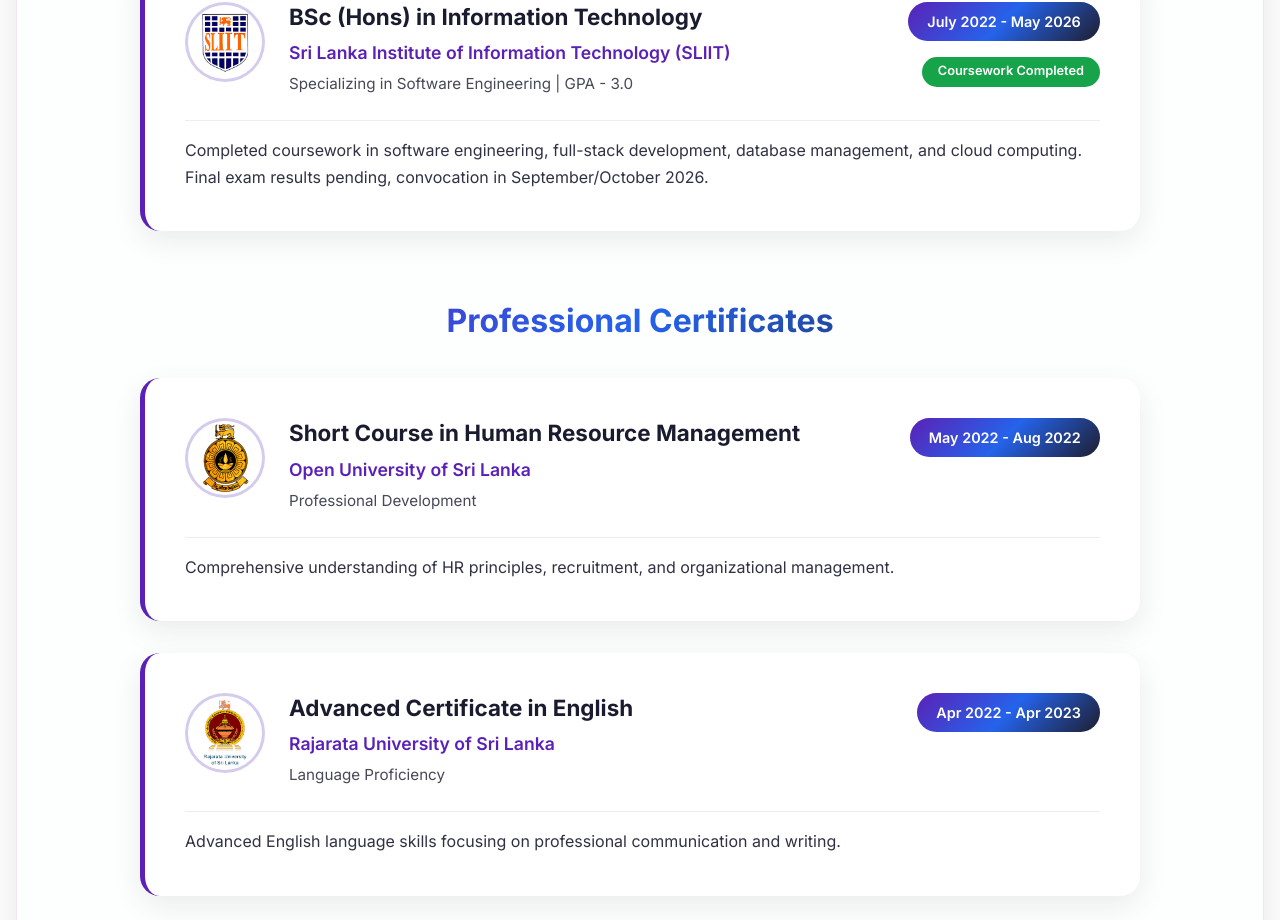
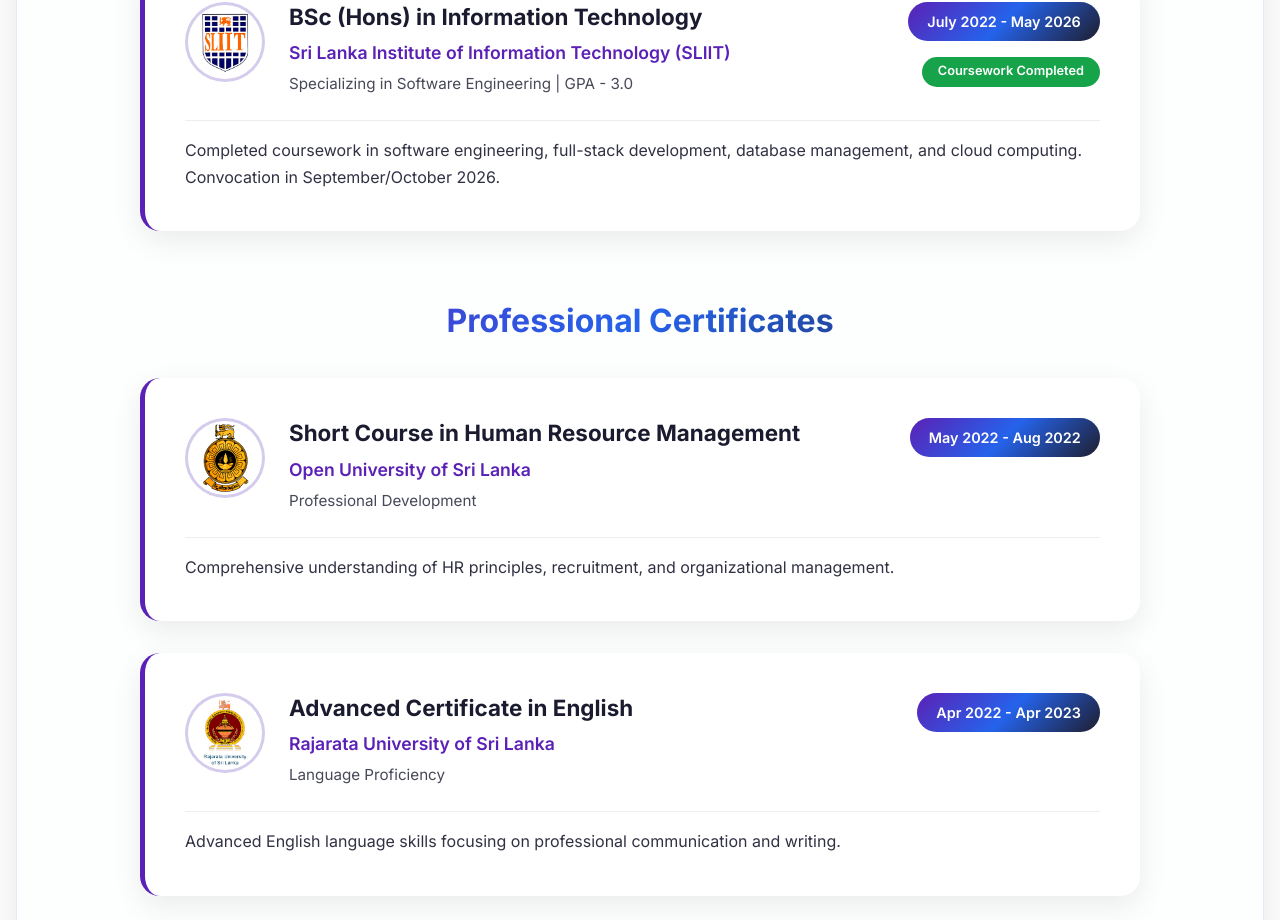
Before and after one commit to Tharushika251/portfolio, a React (Vite) app: page / in a window 1280 px wide. Shown: the part 2260-3180 px from the top of the page. Built offline with nearby package versions, Linux system fonts and the light colour scheme; the HTML template or start-up script is replaced by a standard one.

Commit message:
update education

```diff
--- a/src/components/Education.jsx
+++ b/src/components/Education.jsx
@@ -290,7 +290,7 @@
         details: "Specializing in Software Engineering | GPA - 3.0",
         duration: "July 2022 - May 2026",
         status: "Coursework Completed",
-        description: "Completed coursework in software engineering, full-stack development, database management, and cloud computing. Final exam results pending, convocation in September/October 2026.",
+        description: "Completed coursework in software engineering, full-stack development, database management, and cloud computing. Convocation in September/October 2026.",
         logo: "/institutes/sliit-logo.png"
       }
     ],
```
